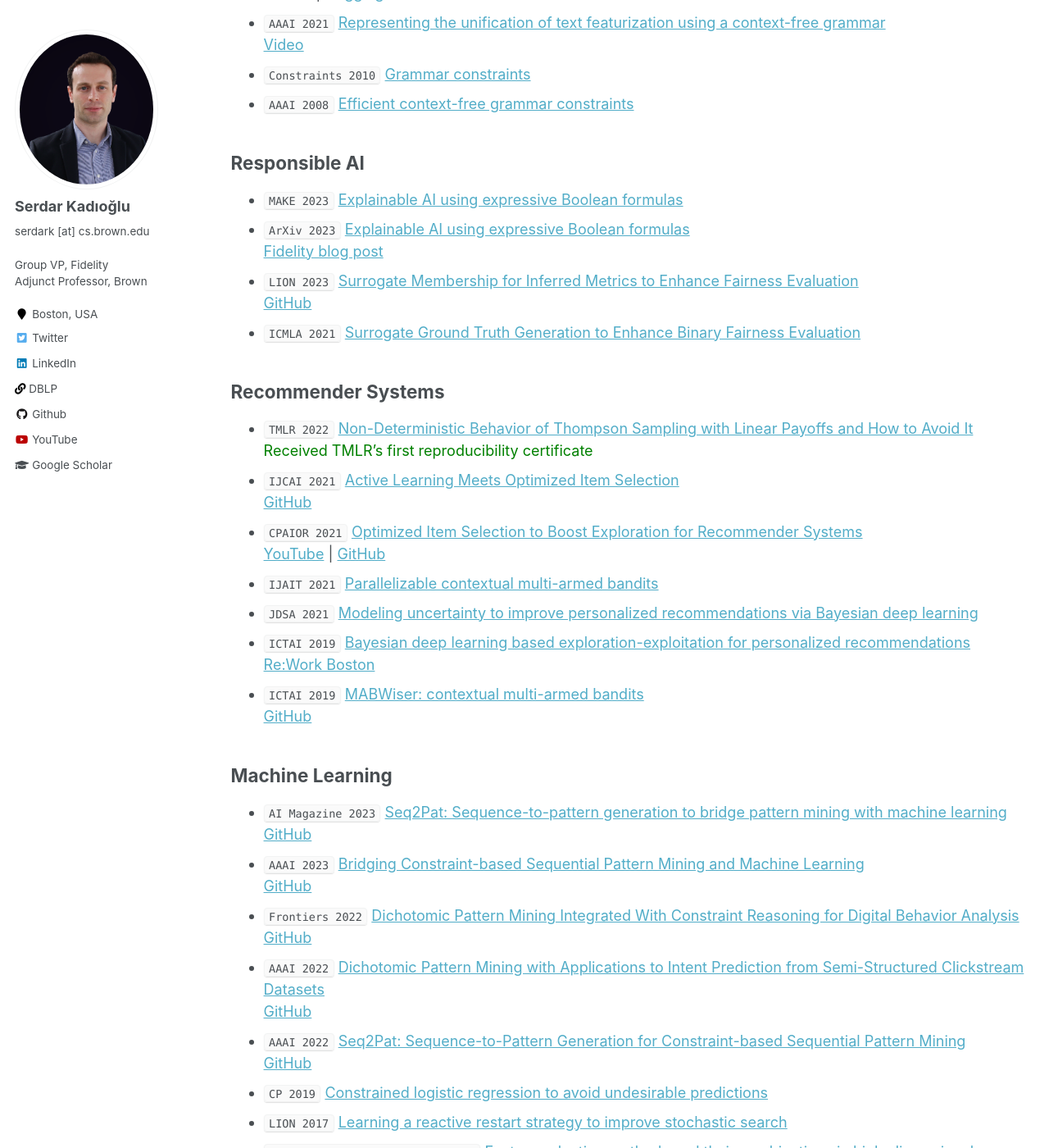
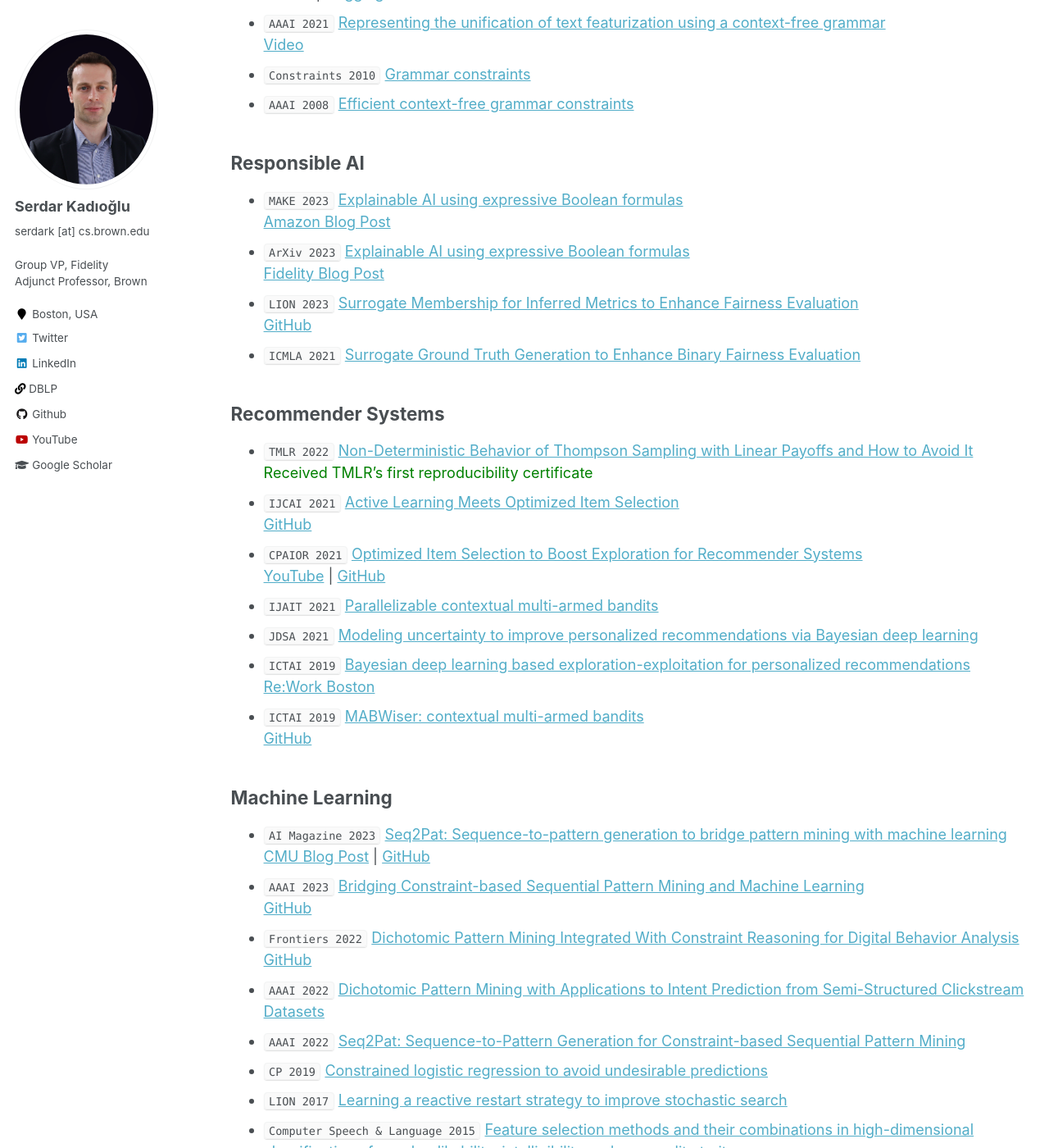
Before and after one commit to skadio/skadio.github.io, a Jekyll site: the page built from _pages/publications.md, in a window 1280 px wide and 1400 px high, scrolled down 671 px. Shown: the whole window at 82% size. Built offline with Jekyll 4.4.1, drawn with Linux system fonts in a browser that asks for light colours.

Commit message:
Update publications.md

```diff
--- a/_pages/publications.md
+++ b/_pages/publications.md
@@ -36,9 +36,10 @@ author_profile: true
 
 
 ## Responsible AI
-* `MAKE 2023` [Explainable AI using expressive Boolean formulas](https://www.mdpi.com/2504-4990/5/4/86)
+* `MAKE 2023` [Explainable AI using expressive Boolean formulas](https://www.mdpi.com/2504-4990/5/4/86)<br>
+[Amazon Blog Post](https://aws.amazon.com/blogs/quantum-computing/explainable-ai-using-expressive-boolean-formulas/)
 * `ArXiv 2023` [Explainable AI using expressive Boolean formulas](https://arxiv.org/abs/2306.03976)<br>
-[Fidelity blog post](https://fcatalyst.com/blog/june2023/explainable-ai-using-expressive-boolean-formulas)
+[Fidelity Blog Post](https://fcatalyst.com/blog/june2023/explainable-ai-using-expressive-boolean-formulas)
 * `LION 2023` [Surrogate Membership for Inferred Metrics to Enhance Fairness Evaluation](https://link.springer.com/chapter/10.1007/978-3-031-44505-7_29)<br>
 [GitHub](https://github.com/fidelity/jurity?tab=readme-ov-file#quick-start-probabilistic-fairness-evaluation)
 * `ICMLA 2021` [Surrogate Ground Truth Generation to Enhance Binary Fairness Evaluation](https://ieeexplore.ieee.org/abstract/document/9680169)
@@ -59,16 +60,13 @@ author_profile: true
 
 ## Machine Learning
 * `AI Magazine 2023` [Seq2Pat: Sequence-to-pattern generation to bridge pattern mining with machine learning](https://onlinelibrary.wiley.com/doi/epdf/10.1002/aaai.12081)<br>
-[GitHub](https://github.com/fidelity/seq2pat)
-* `AAAI 2023` [Bridging Constraint-based Sequential Pattern Mining
-and Machine Learning](http://osullivan.ucc.ie/CPML2023/submissions/09.pdf)<br>
+[CMU Blog Post](https://www.cmu.edu/tepper/news/stories/2023/may/fidelity-ai.html) | [GitHub](https://github.com/fidelity/seq2pat)
+* `AAAI 2023` [Bridging Constraint-based Sequential Pattern Mining and Machine Learning](http://osullivan.ucc.ie/CPML2023/submissions/09.pdf)<br>
 [GitHub](https://github.com/fidelity/seq2pat)
 * `Frontiers 2022` [Dichotomic Pattern Mining Integrated With Constraint Reasoning for Digital Behavior Analysis](https://www.frontiersin.org/articles/10.3389/frai.2022.868085/full?&utm_source=Email_to_authors_&utm_medium=Email&utm_content=T1_11.5e1_author&utm_campaign=Email_publication&field=&journalName=Frontiers_in_Artificial_Intelligence&id=868085)<br>
-[GitHub](https://github.com/fidelity/seq2pat)
-* `AAAI 2022` [Dichotomic Pattern Mining with Applications to Intent Prediction from Semi-Structured Clickstream Datasets](https://arxiv.org/abs/2201.09178)<br>
-[GitHub](https://github.com/fidelity/seq2pat)
-* `AAAI 2022` [Seq2Pat: Sequence-to-Pattern Generation for Constraint-based Sequential Pattern Mining](https://ojs.aaai.org/index.php/AAAI/article/view/21542)<br>
-[GitHub](https://github.com/fidelity/seq2pat)
+[GitHub](https://github.com/fidelity/seq2pat?tab=readme-ov-file#dichotomic-pattern-mining)
+* `AAAI 2022` [Dichotomic Pattern Mining with Applications to Intent Prediction from Semi-Structured Clickstream Datasets](https://arxiv.org/abs/2201.09178)
+* `AAAI 2022` [Seq2Pat: Sequence-to-Pattern Generation for Constraint-based Sequential Pattern Mining](https://ojs.aaai.org/index.php/AAAI/article/view/21542)
 * `CP 2019` [Constrained logistic regression to avoid undesirable predictions](https://cp2019.a4cp.org/accepted_abstracts.html)
 * `LION 2017` [Learning a reactive restart strategy to improve stochastic search](https://link.springer.com/chapter/10.1007/978-3-319-69404-7_8)
 * `Computer Speech & Language 2015` [Feature selection methods and their combinations in high-dimensional classification of speaker likability, intelligibility and personality traits](https://www.sciencedirect.com/science/article/abs/pii/S0885230813001113)<br>
@@ -86,7 +84,6 @@ and Machine Learning](http://osullivan.ucc.ie/CPML2023/submissions/09.pdf)<br>
 * `CP 2015` [Optimizing the cloud service experience using constraint programming](http://link.springer.com/chapter/10.1007%2F978-3-319-23219-5_43)
 * `CPAIOR 2010` [Upper bounds on the number of solutions of binary integer programs](https://link.springer.com/chapter/10.1007/978-3-642-13520-0_24)
 * `CP 2009` [Same-relation constraints](https://link.springer.com/chapter/10.1007%2F978-3-642-04244-7_38)
-
 
 ## Search & Optimization
 * `Dagsthul 2022` [Data-driven combinatorial optimization]([https://drops.dagstuhl.de/opus/volltexte/2018/9289/pdf/dagrep_v008_i002_p026_18071.pdf](https://www.dagstuhl.de/en/seminars/seminar-calendar/seminar-details/22431)), [Seminar Report](https://drops.dagstuhl.de/opus/volltexte/2023/17825/pdf/dagrep_v012_i010_p166_22431.pdf)
@@ -114,14 +111,14 @@ and Machine Learning](http://osullivan.ucc.ie/CPML2023/submissions/09.pdf)<br>
 
 ## Patents
 * Self-learning financial content recommendations to solve the cold start problem
-* `2023-11799734`, [Determining future user actions using time-based featurization of clickstream data](https://www.freepatentsonline.com/11799734.html)
-* `2022-0188843`, [Surrogate ground truth generation in artificial intelligence based marketing campaigns](https://scholar.google.com/citations?view_op=view_citation&hl=en&user=tOgYtHkAAAAJ&cstart=20&pagesize=80&citation_for_view=tOgYtHkAAAAJ:nZcligLrVowC)
-* `2022-0142196`, [Digital content classification and recommendation using reinforcement learning](https://scholar.google.com/citations?view_op=view_citation&hl=en&user=tOgYtHkAAAAJ&cstart=20&pagesize=80&citation_for_view=tOgYtHkAAAAJ:ODE9OILHJdcC)
-* `2021-10936961`, [Automated predictive product recommendations using reinforcement learning](https://scholar.google.com/citations?view_op=view_citation&hl=en&user=tOgYtHkAAAAJ&cstart=20&pagesize=80&citation_for_view=tOgYtHkAAAAJ:yFnVuubrUp4C)
-* `2019-10248550`, [Selecting a set of test configurations associated with a particular coverage strength using a constraint solver](https://scholar.google.com/citations?view_op=view_citation&hl=en&user=tOgYtHkAAAAJ&sortby=pubdate&authuser=1&citation_for_view=tOgYtHkAAAAJ:ZzlSgRqYykMC)
-* `2018-10146665`, [Systems and methods for providing dynamic and real time simulations of matching resources to requests](https://scholar.google.com/citations?view_op=view_citation&hl=en&user=tOgYtHkAAAAJ&cstart=20&pagesize=80&sortby=pubdate&authuser=1&citation_for_view=tOgYtHkAAAAJ:Aul-kAQHnToC)
-* `2018-10007538`, [Assigning applications to virtual machines using constraint programming](https://scholar.google.com/citations?view_op=view_citation&hl=en&user=tOgYtHkAAAAJ&citation_for_view=tOgYtHkAAAAJ:cWzG1nlazyYC)
-* `2017-9588819`, [System and method of assigning requests to resources using constraint programming](https://scholar.google.com/citations?view_op=view_citation&hl=en&user=tOgYtHkAAAAJ&citation_for_view=tOgYtHkAAAAJ:WJVC3Jt7v1AC)
+* `2023-11799734` [Determining future user actions using time-based featurization of clickstream data](https://www.freepatentsonline.com/11799734.html)
+* `2022-0188843` [Surrogate ground truth generation in artificial intelligence based marketing campaigns](https://scholar.google.com/citations?view_op=view_citation&hl=en&user=tOgYtHkAAAAJ&cstart=20&pagesize=80&citation_for_view=tOgYtHkAAAAJ:nZcligLrVowC)
+* `2022-0142196` [Digital content classification and recommendation using reinforcement learning](https://scholar.google.com/citations?view_op=view_citation&hl=en&user=tOgYtHkAAAAJ&cstart=20&pagesize=80&citation_for_view=tOgYtHkAAAAJ:ODE9OILHJdcC)
+* `2021-10936961` [Automated predictive product recommendations using reinforcement learning](https://scholar.google.com/citations?view_op=view_citation&hl=en&user=tOgYtHkAAAAJ&cstart=20&pagesize=80&citation_for_view=tOgYtHkAAAAJ:yFnVuubrUp4C)
+* `2019-10248550` [Selecting a set of test configurations associated with a particular coverage strength using a constraint solver](https://scholar.google.com/citations?view_op=view_citation&hl=en&user=tOgYtHkAAAAJ&sortby=pubdate&authuser=1&citation_for_view=tOgYtHkAAAAJ:ZzlSgRqYykMC)
+* `2018-10146665` [Systems and methods for providing dynamic and real time simulations of matching resources to requests](https://scholar.google.com/citations?view_op=view_citation&hl=en&user=tOgYtHkAAAAJ&cstart=20&pagesize=80&sortby=pubdate&authuser=1&citation_for_view=tOgYtHkAAAAJ:Aul-kAQHnToC)
+* `2018-10007538` [Assigning applications to virtual machines using constraint programming](https://scholar.google.com/citations?view_op=view_citation&hl=en&user=tOgYtHkAAAAJ&citation_for_view=tOgYtHkAAAAJ:cWzG1nlazyYC)
+* `2017-9588819` [System and method of assigning requests to resources using constraint programming](https://scholar.google.com/citations?view_op=view_citation&hl=en&user=tOgYtHkAAAAJ&citation_for_view=tOgYtHkAAAAJ:WJVC3Jt7v1AC)
 
 [comment]: # (http://patft.uspto.gov/netacgi/nph-Parser?Sect1=PTO2&Sect2=HITOFF&u=%2Fnetahtml%2FPTO%2Fsearch-adv.htm&r=1&p=1&f=G&l=50&d=PTXT&S1=10007538.PN.&OS=PN/10007538&RS=PN/10007538)
 
```
